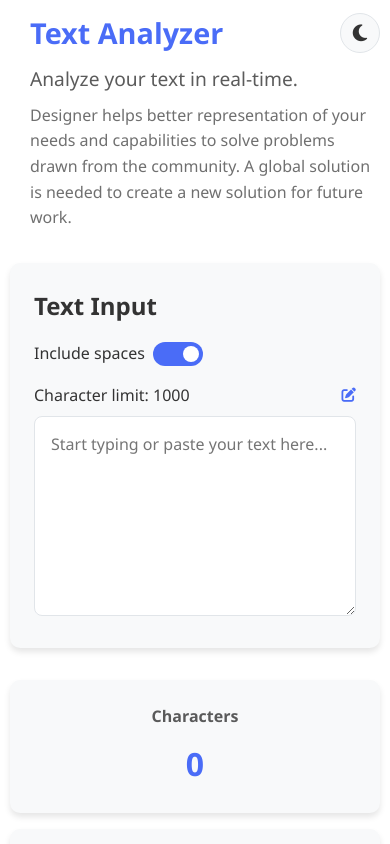
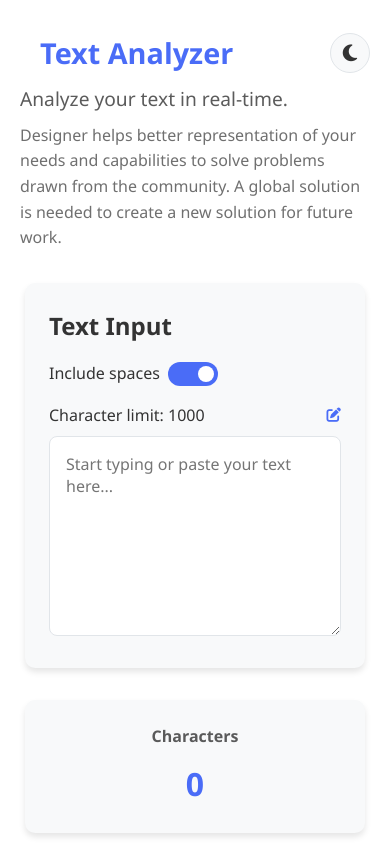
Before and after one commit to Afhit-01/Text-Analyzer, a plain HTML site: page index.html in a window 390 px wide. Shown: the top 844 px of the page. Drawn offline with Linux system fonts and the light colour scheme.

Commit message:
Update style.css

```diff
--- a/style.css
+++ b/style.css
@@ -36,10 +36,16 @@ body {
 .container {
     max-width: 1200px;
     margin: 0 auto;
+    padding: 20px;
+}
+
+main {
+    padding: 0 10px;
 }
 
 header {
     margin-bottom: 2rem;
+    padding-top: 10px;
 }
 
 .header-content {
@@ -52,7 +58,6 @@ header {
 h1 {
     font-size: 2.5rem;
     color: var(--primary-color);
-    margin-left: 20px;
 }
 
 .subtitle {
@@ -60,7 +65,6 @@ h1 {
     margin-bottom: 0.5rem;
     color: var(--text-color);
     opacity: 0.8;
-    margin-left: 20px;
 }
 
 .description {
@@ -68,7 +72,6 @@ h1 {
     color: var(--text-color);
     opacity: 0.7;
     max-width: 800px;
-    margin-left: 20px;
 }
 
 .theme-toggle button {
@@ -325,11 +328,17 @@ input:checked + .slider:before {
 
     h1 {
         font-size: 2rem;
-        margin-left: 20px;
     }
     .footer {
         margin-top: 2rem;
         padding: 1rem 0;
+    }
+
+    .container {
+        padding: 15px;
+    }
+    main {
+        padding: 0 5px;
     }
 }
 
@@ -346,10 +355,12 @@ input:checked + .slider:before {
         font-size: 1.8rem;
         margin-left: 20px;
     }
-    . description {
+    .description {
         max-width: 700px;
     }
-
+    .container {
+        padding: 10px;
+    }
     .density-grid {
         grid-template-columns: repeat(auto-fill, minmax(60px, 1fr));
     }
```
